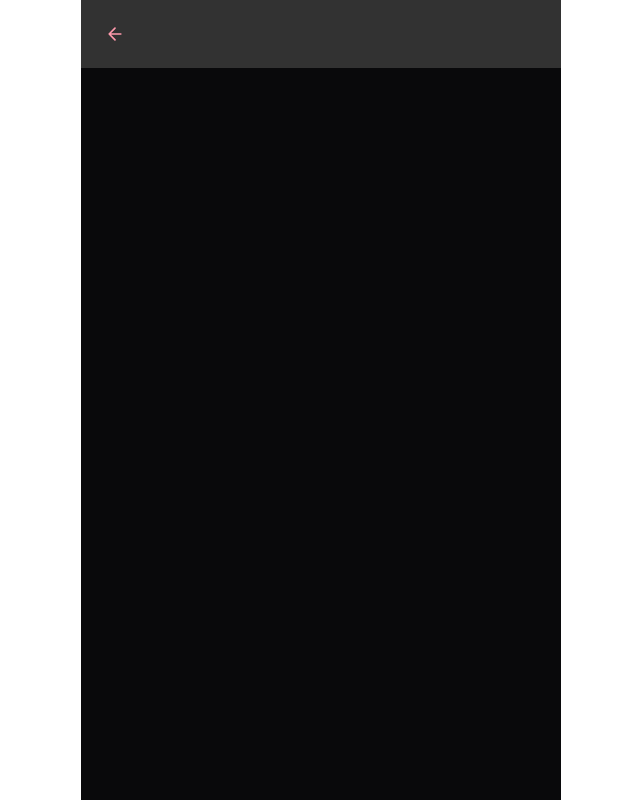
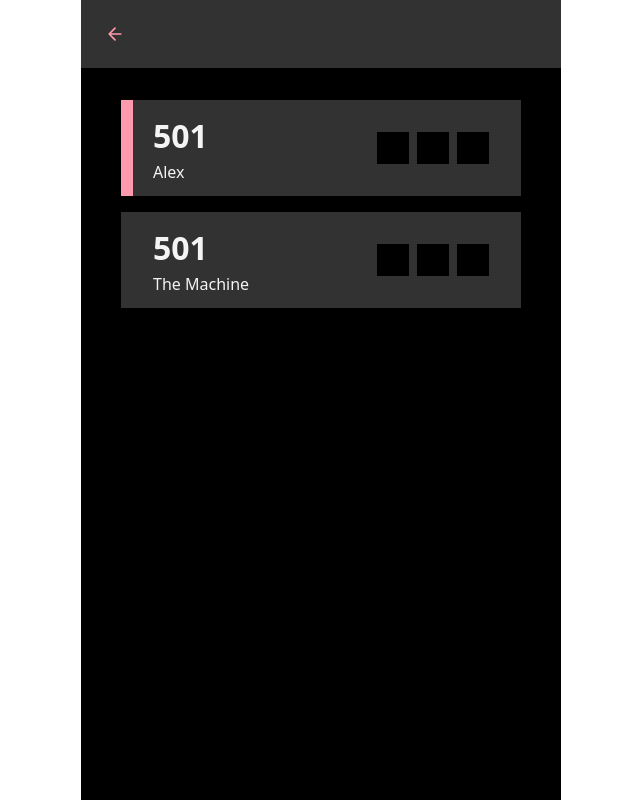
Before and after one commit to milauuu/dart, a Vue app: page / in a window 1280 px wide. Both pictures are taken after a click on the button "START MATCH". Shown: the whole page, without its empty margins (319-959 px from the left). Built offline with nearby package versions, Linux system fonts and the light colour scheme.

Commit message:
feature: `MatchView`: player entries & keyboard (WIP)

```diff
--- a/src/components/MatchView.vue
+++ b/src/components/MatchView.vue
@@ -1,8 +1,10 @@
 <script setup lang="ts">
-import { inject, useTemplateRef } from 'vue';
-import { Provide_activeMatch } from '../App.vue';
+import { inject, type Ref, useTemplateRef } from 'vue';
+import { type Player, type Match } from '../matches.ts';
 import Icon from './Icon.vue';
 import { useElementHover } from '@vueuse/core';
+import { type Provide_activeMatch } from '../App.vue';
+import { range } from '../util.ts';
 
 // inject state from parent components
 const activeMatch = inject('activeMatch') as Provide_activeMatch;
@@ -10,13 +12,35 @@ const activeMatch = inject('activeMatch') as Provide_activeMatch;
 // template refs
 const backButton = useTemplateRef('backButton');
 const backButtonHovered = useElementHover(backButton);
+
+// getters
+function score(player: Player) {
+    let playerPoints = 0;
+    for (const round of player.throws) {
+        for (const dart of round) {
+            playerPoints += dart;
+        }
+    }
+    return activeMatch.value!.matchSettings.pointsToWin - playerPoints;
+}
+
+// keyboard
+const keyboardKeys = [
+    ...range(1, 20),
+    25,
+]
+
+// event handlers
+function addDart(...darts: number[]) {
+
+}
 </script>
 
 <template>
     <!-- app shell (vertical flex) -->
     <div
         :style="{
-            backgroundColor: '#09090b',
+            backgroundColor: 'black',
             color: '#f4f4f5',
             height: '100vh',
             display: 'flex',
@@ -52,16 +76,104 @@ const backButtonHovered = useElementHover(backButton);
             </button>
         </header>
 
-        <!-- score section -->
+        <!-- score section (vertical flex) -->
         <div
             :style="{
                 flex: '1 1 auto',
+                display: 'flex',
                 minHeight: '0',
+                flexDirection: 'column',
+                gap: '16px',
                 padding: '32px 24px',
                 overflowY: 'auto',
             }"
             class="custom-scrollbars"
         >
+            <!-- player entry (horizontal flexbox) -->
+            <div
+                v-for="(player, playerIndex) in activeMatch!.players"
+                :style="{
+                    position: 'relative',
+                    display: 'flex',
+                    flexDirection: 'row',
+                    justifyContent: 'space-between',
+                    alignItems: 'stretch',
+                    padding: '12px 32px',
+                    backgroundColor: '#323232',
+                }"
+            >
+                <!-- color strip -->
+                <div
+                    v-if="playerIndex === activeMatch!.currentPlayerIndex"
+                    :style="{
+                        position: 'absolute',
+                        left: '0',
+                        top: '0',
+                        height: '100%',
+                        width: '12px',
+                        backgroundColor: '#FF9AAC',
+                    }"
+                />
+
+                <!-- 1st col -->
+                <div
+                    :style="{
+                        display: 'flex',
+                        flexDirection: 'column',
+                        justifyContent: 'center',
+                    }"
+                >
+                    <!-- score -->
+                    <div
+                        :style="{
+                            fontSize: '32px',
+                            fontWeight: 'bold',
+                        }"
+                    >
+                        {{ score(player) }}
+                    </div>
+
+                    <!-- player name -->
+                    <!-- TODO: TEXT OVERFLOW ELLIPSIS -->
+                    <div
+                        :style="{
+                            fontWeight: '500',
+                        }"
+                    >
+                        {{player.name}}
+                    </div>
+                </div>
+
+                <!-- 2nd col -->
+                <div
+                    :style="{
+                        display: 'flex',
+                        flexDirection: 'column',
+                        justifyContent: 'center',
+                    }"
+                >
+                    <!-- dart points -->
+                    <div
+                        :style="{
+                            display: 'flex',
+                            flexDirection: 'row',
+                            gap: '8px',
+                        }"
+                    >
+                        <!-- dart point -->
+                        <div
+                            v-for="dartIndex in [0, 1, 2]"
+                            :style="{
+                                width: '32px',
+                                height: '32px',
+                                backgroundColor: 'black',
+                            }"
+                        >
+                            {{ player.throws.at(-1)?.[dartIndex] ?? '' }}
+                        </div>
+                    </div>
+                </div>
+            </div>
         </div>
 
         <!-- keyboard -->
@@ -70,7 +182,21 @@ const backButtonHovered = useElementHover(backButton);
                 flex: '0 0 auto',
             }"
         >
+            <!-- top row -->
 
+            <!-- main field -->
+            <div
+                :style="{
+                    display: 'grid',
+                }"
+            >
+                <!-- regular button -->
+                <div
+                    v-for="dart in range(1, 20)"
+                    :dart="dart"
+                >
+                </div>
+            </div>
         </div>
     </div>
 </template>
--- a/src/util.ts
+++ b/src/util.ts
@@ -26,3 +26,8 @@ export function formatDate(dateValue: number) {
     const minutes = date.getMinutes().toString().padStart(2, '0');
     return `${date.getDate()}. ${month} ${date.getFullYear()} - ${hours}:${minutes} h`;
 }
+
+export function range(from: number, to: number) {
+    // TODO
+    return [];
+}
```
Also changed, not shown: src/components/KeyboardButton.vue (added, +11 -0 lines).
